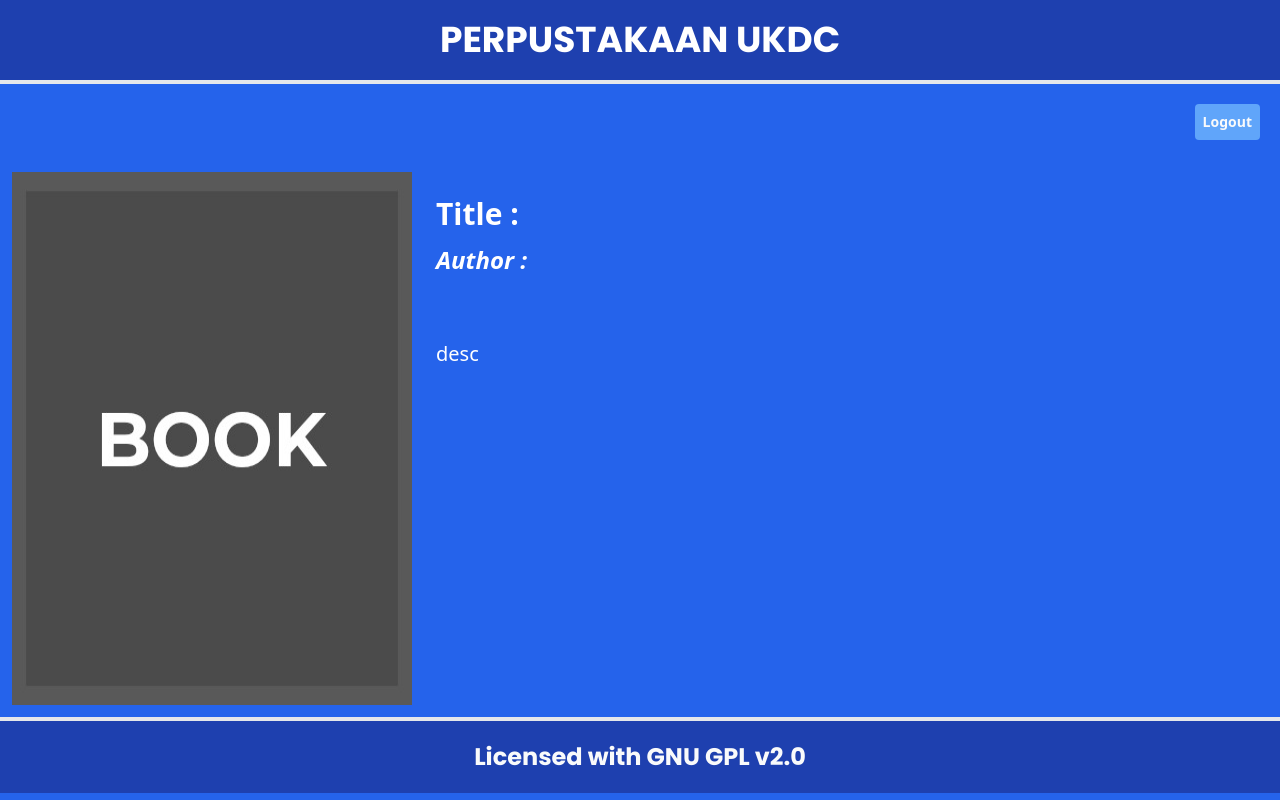
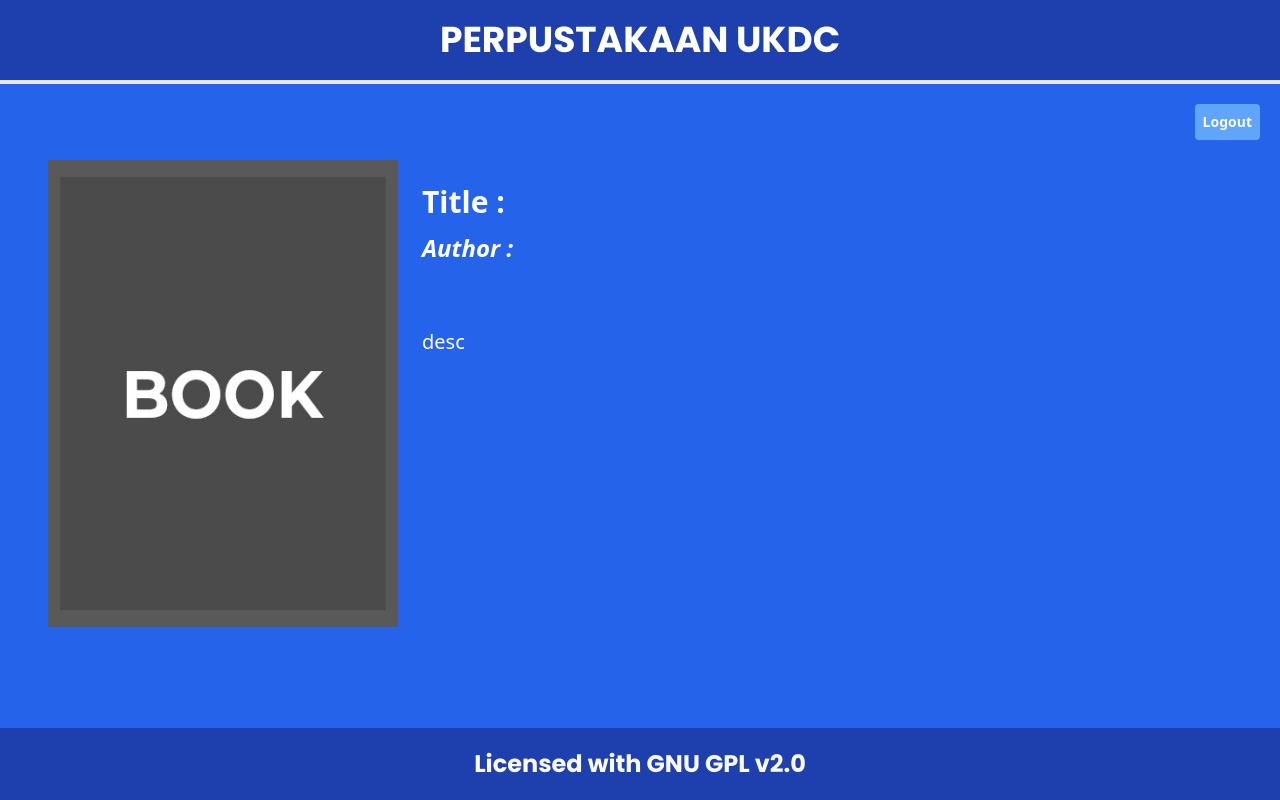
Before and after one commit to commrade-goad/tg-perpus-php, a PHP site: page /dashboard/book_detail.php in a window 1280 px wide. Run offline with PHP 8.4, Linux system fonts and the light colour scheme; the visitor is signed in with stand-in values (Sample User, id 1); some libraries are stand-ins or nearby versions.

Commit message:
footer fix

```diff
--- a/web/admin/anggota.php
+++ b/web/admin/anggota.php
@@ -25,7 +25,7 @@ if (isset($_SESSION['role']) && $_SESSION["role"] != 1){
     <script src="https://cdn.tailwindcss.com"></script>
     <link href="https://fonts.googleapis.com/css2?family=Poppins:wght@400;600&display=swap" rel="stylesheet">
 </head>
-<body class="bg-blue-600">
+<body class="min-h-screen flex flex-col bg-blue-600">
     <!-- <header class="bg-blue-600 p-6 text-2xl font-semibold text-gray-200 text-center">PERPUSTAKAAN UKDC</header> -->
     <div class="bg-blue-800 font-bold font-['Poppins'] text-center p-5 border-b-4 flex items-center justify-between">
         <div class="flex-1 text-white text-4xl text-center" onclick="window.location.href='/admin'">
@@ -137,7 +137,6 @@ if (isset($_SESSION['role']) && $_SESSION["role"] != 1){
 
 
 <script src="anggota.js"></script>
-
-<div class="bg-blue-800 font-bold text-center text-2xl p-5 border-t-4 text-gray-50 font-['Poppins']" style="font-family: 'Poppins'; margin-top:31vh";>Licensed with GNU GPL v2.0</div>
 </body>
+    <footer class="bg-blue-800 font-bold text-center text-2xl p-5 text-gray-50 font-['Poppins'] mt-auto" style="font-family: 'Poppins';">Licensed with GNU GPL v2.0</footer>
 </html>
--- a/web/admin/index.php
+++ b/web/admin/index.php
@@ -24,7 +24,7 @@ if (isset($_SESSION['role']) && $_SESSION["role"] != 1){
     <script src="https://cdn.tailwindcss.com"></script>
     <link href="https://fonts.googleapis.com/css2?family=Poppins:wght@400;600&display=swap" rel="stylesheet">
 </head>
-<body class="bg-blue-600">
+<body class="min-h-screen flex flex-col bg-blue-600">
     <!-- <header class="bg-blue-600 p-6 text-2xl font-semibold text-gray-200 text-center">PERPUSTAKAAN UKDC</header> -->
     <div class="bg-blue-800 font-bold font-['Poppins'] text-center p-5 border-b-4 flex items-center justify-between">
         <div class="flex-1 text-white text-4xl text-center">
@@ -77,12 +77,11 @@ if (isset($_SESSION['role']) && $_SESSION["role"] != 1){
                     </div>
                 </a>
             </div>
-
         </section>
 
     </div>
 
 
-<div class="bg-blue-800 font-bold text-center text-2xl p-5 border-t-4 text-gray-50 font-['Poppins']" style="font-family: 'Poppins'; margin-top:31vh";>Licensed with GNU GPL v2.0</div>
 </body>
+    <footer class="bg-blue-800 font-bold text-center text-2xl p-5 text-gray-50 font-['Poppins'] mt-auto" style="font-family: 'Poppins';">Licensed with GNU GPL v2.0</footer>
 </html>
--- a/web/admin/tag.php
+++ b/web/admin/tag.php
@@ -24,7 +24,7 @@ if (isset($_SESSION['role']) && $_SESSION["role"] != 1){
     <script src="https://cdn.tailwindcss.com"></script>
     <link href="https://fonts.googleapis.com/css2?family=Poppins:wght@400;600&display=swap" rel="stylesheet">
 </head>
-<body class="font-poppins bg-blue-600">
+<body class="min-h-screen flex flex-col font-poppins bg-blue-600">
     <div class="bg-blue-800 font-bold font-['Poppins'] text-center p-5 border-b-4 flex items-center justify-between">
         <div class="flex-1 text-white text-4xl text-center" onclick="window.location.href='/admin'">
             PERPUSTAKAAN UKDC
@@ -115,7 +115,7 @@ if (isset($_SESSION['role']) && $_SESSION["role"] != 1){
         </div>
     </div>
         <script src="tag.js"></script>
-        <div class="bg-blue-800 font-bold text-center text-2xl p-5 border-t-4 text-gray-50 font-['Poppins']" style="font-family: 'Poppins'; margin-top:31vh";>Licensed with GNU GPL v2.0</div>
+</body>
+        <footer class="bg-blue-800 font-bold text-center text-2xl p-5 text-gray-50 font-['Poppins'] mt-auto" style="font-family: 'Poppins';">Licensed with GNU GPL v2.0</footer>
 
-</body>
 </html>
--- a/web/dashboard/book_detail.php
+++ b/web/dashboard/book_detail.php
@@ -8,21 +8,21 @@
     <link rel="stylesheet" href="https://cdnjs.cloudflare.com/ajax/libs/font-awesome/6.0.0-beta3/css/all.min.css">
     <script src="https://cdn.tailwindcss.com"></script>
 </head>
-<body class="bg-blue-600">
+<body class="min-h-screen flex flex-col bg-blue-600">
 <div class="bg-blue-800 font-bold font-['Poppins'] text-center p-5 border-b-4 flex items-center justify-between">
         <div class="flex-1 text-white text-4xl text-center" onclick="window.location.href='/dashboard/index.php'">
             PERPUSTAKAAN UKDC
         </div>
     </div>
 
-    <div class="bg-blue-600 font-bold p-5 text-right">
+    <div class="bg-blue-600 font-bold p-5 pb-1 text-right">
         <form action="/dashboard/logout.php" method="POST">
         <button type="submit" class="bg-blue-400 hover:bg-blue-700 text-gray-50 font-bold py-2 px-2 text-sm rounded">Logout</button>
         </form>
     </div>
 
-    <div class="bg-blue-600 p-3 flex">
-        <img id="book-cover" src="/src/cover.jpg" alt="Cover" class="max-w-[400px] aspect-[3/4]">
+    <div class="bg-blue-600 p-4 pl-12 flex mb-8">
+        <img id="book-cover" src="/src/cover.jpg" alt="Cover" class="max-w-[350px] aspect-[3/4]">
         <div class="p-3 text-3xl text-white">
             <div class="p-3 pb-0 font-bold text-3xl" id="title">Title :</div>
             <div class="p-3 font-bold text-2xl pb-0 italic" id="author">Author :</div>
@@ -36,8 +36,8 @@
         </div>
     </div>
 
-    <div class="bg-blue-800 font-bold text-center text-2xl p-5 border-t-4 text-gray-50 font-['Poppins']">Licensed with GNU GPL v2.0</div>
 </body>
+        <footer class="bg-blue-800 font-bold text-center text-2xl p-5 text-gray-50 font-['Poppins'] mt-auto" style="font-family: 'Poppins';">Licensed with GNU GPL v2.0</footer>
 <script>
 
     function teleport(where) {
```
Also changed, not shown: web/admin/book.php (+3 -15 lines), web/dashboard/book.php (+4 -6 lines), web/dashboard/index.php (+4 -6 lines), private/db.sqlite.
